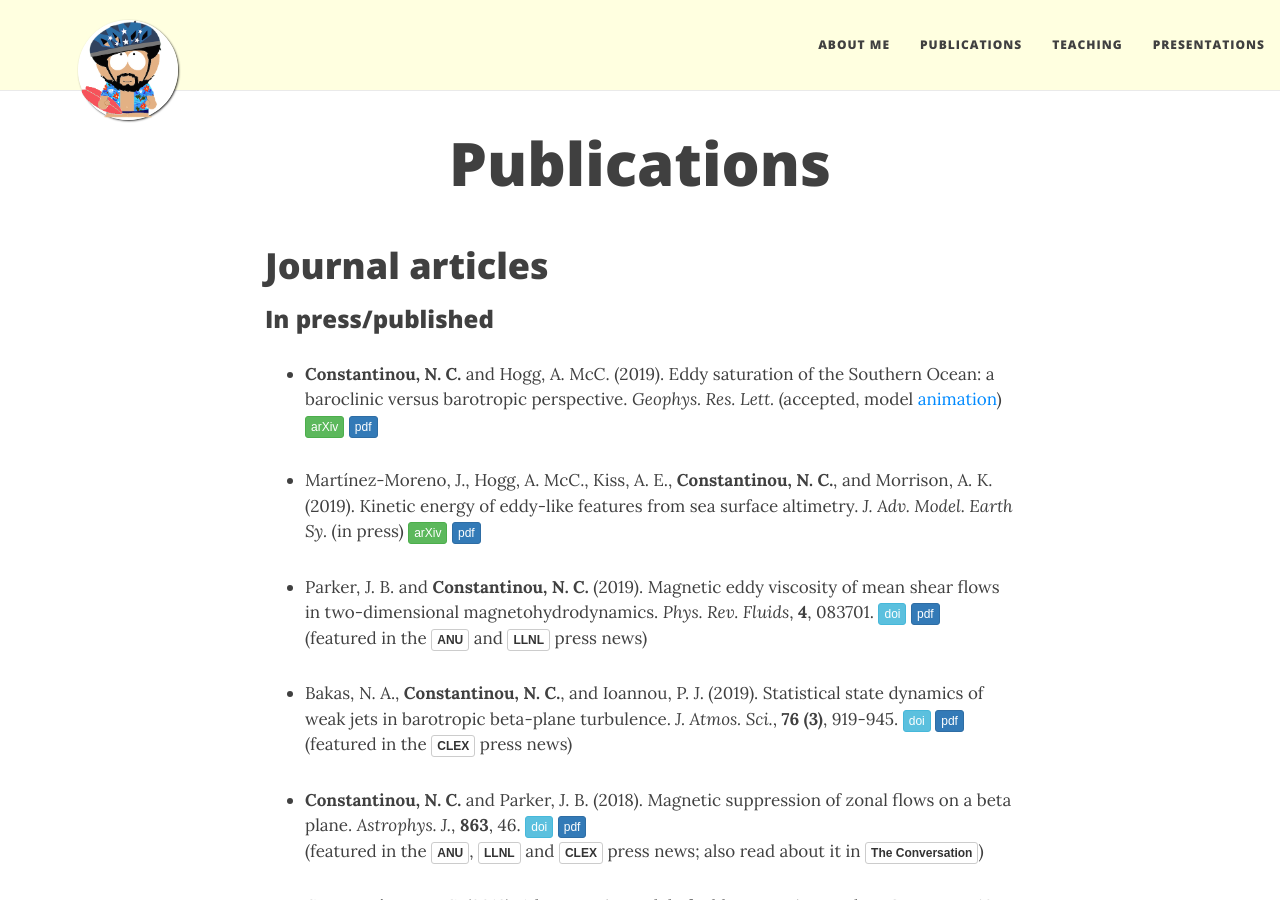
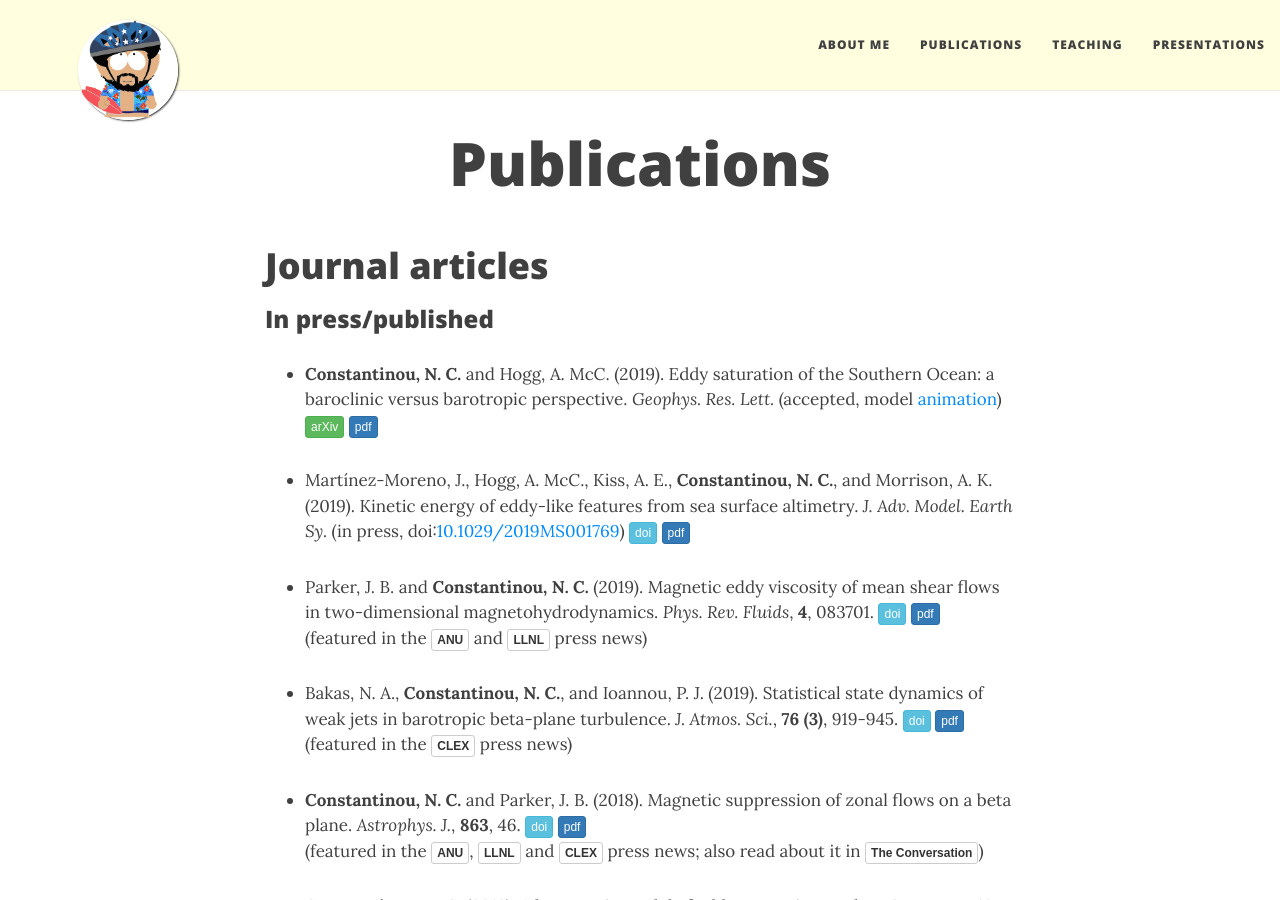
Before and after one commit to navidcy/navidcy.github.io, a Jekyll site: the page built from publications.md, in a window 1280 px wide and 900 px high. Built offline with Jekyll 4.4.1, drawn with Linux system fonts in a browser that asks for light colours; nearby versions of some CDN libraries; comment, search, counter and statistics services are not loaded.

Commit message:
adds doi for trackeddy paper

```diff
--- a/publications.md
+++ b/publications.md
@@ -20,7 +20,7 @@ title: Publications
 
 - **Constantinou, N. C.** and  Hogg, A. McC. (2019). Eddy saturation of the Southern Ocean: a baroclinic versus barotropic perspective. _Geophys. Res. Lett._ (accepted, model [animation][twolayer-mom6-movie]) [<span class="btn btn-success btn-xs{{end}}" style="font-family:sans-serif;">arXiv</span>][arXiv:1906.08442]{:target="_blank"} [<span class="btn btn-primary btn-xs{{end}}" style="font-family:sans-serif;">pdf</span>][eddysaturation-BC-BT]
 
-- Martínez-Moreno, J., Hogg, A. McC., Kiss, A. E., **Constantinou, N. C.**, and Morrison, A. K. (2019). Kinetic energy of eddy-like features from sea surface altimetry. _J. Adv. Model. Earth Sy._ (in press) [<span class="btn btn-success btn-xs{{end}}" style="font-family:sans-serif;">arXiv</span>][arXiv:1906.01929]{:target="_blank"} [<span class="btn btn-primary btn-xs{{end}}" style="font-family:sans-serif;">pdf</span>][TrackEddies-SSH]
+- Martínez-Moreno, J., Hogg, A. McC., Kiss, A. E., **Constantinou, N. C.**, and Morrison, A. K. (2019). Kinetic energy of eddy-like features from sea surface altimetry. _J. Adv. Model. Earth Sy._ (in press, doi:<a href="https://doi.org/10.1029/2019MS001769">10.1029/2019MS001769</a>) [<span class="btn btn-info btn-xs{{end}}" style="font-family:sans-serif;">doi</span>][TrackEddies-SSH-doi]{:target="_blank"} [<span class="btn btn-primary btn-xs{{end}}" style="font-family:sans-serif;">pdf</span>][TrackEddies-SSH]
 
 
 - Parker, J. B. and **Constantinou, N. C.** (2019). Magnetic eddy viscosity of mean shear flows in two-dimensional magnetohydrodynamics. _Phys. Rev. Fluids_, **4**, 083701. [<span class="btn btn-info btn-xs{{end}}" style="font-family:sans-serif;">doi</span>][magneticviscosity-doi]{:target="_blank"} [<span class="btn btn-primary btn-xs{{end}}" style="font-family:sans-serif;">pdf</span>][magneticviscosity] <br/>
@@ -107,6 +107,8 @@ title: Publications
 [wallturbulencebrief]: WallTurbulenceEnergyExtraction.pdf
 [wallturbulencebrief-url]: https://ctr.stanford.edu/annual-research-briefs-2018
 
+
+[TrackEddies-SSH-doi]:  https://doi.org/10.1029/2019MS001769
 [magneticviscosity-doi]: https://doi.org/10.1103/PhysRevFluids.4.083701
 [ssd-eckhaus-doi]: https://doi.org/10.1175/JAS-D-18-0148.1
 [magneticZF-doi]: https://doi.org/10.3847/1538-4357/aace53
```
